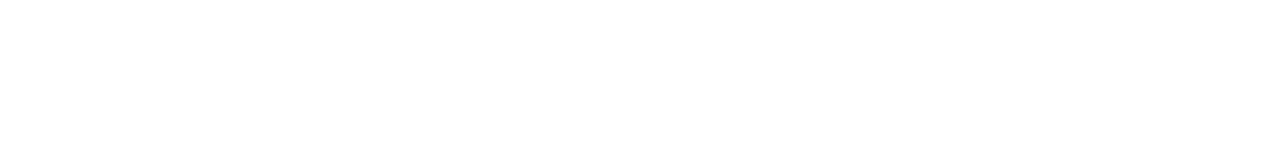
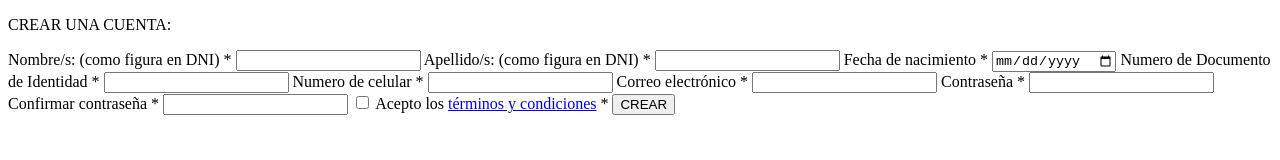
Before and after one commit to roAscurra/Registro, a website: page index.html in a window 1280 px wide. Drawn offline with Linux system fonts and the light colour scheme.

Commit message:
Maquetando formulario y ventana modal

```diff
--- a/index.html
+++ b/index.html
@@ -7,6 +7,56 @@
     <title>Registro</title>
 </head>
 <body>
-
+    <form action="submit" id="form">
+        <p id="title">CREAR UNA CUENTA:</p>
+        <label for="nombre">Nombre/s: (como figura en DNI)
+            <span>*</span>
+        </label>
+        <input type="text" id="nombre">
+        <label for="apellido">Apellido/s: (como figura en DNI)
+            <span>*</span>
+        </label>
+        <input type="text" id="apellido">
+        <label for="cuenta">Fecha de nacimiento
+            <span>*</span>
+        </label>
+        <input type="date" id="nacimiento">
+        <label for="dni">Numero de Documento de Identidad
+            <span>*</span>
+        </label>
+        <input type="text" id="documento">
+        <label for="celular">Numero de celular
+            <span>*</span>
+        </label>
+        <input type="number" id="celular">
+        <label for="email">Correo electrónico
+            <span>*</span>
+        </label>
+        <input type="email" id="email">
+        <label for="contrasena">Contraseña
+            <span>*</span>
+        </label>
+        <input type="password" id="contra">
+        <label for="contrasena">Confirmar contraseña
+            <span>*</span>
+        </label>
+        <input type="password" id="contra2">
+        <input type="checkbox" id="celular">
+        <label for="condiciones">Acepto los
+            <a href="https://sites.google.com/view/pig-production/bases-terminos-y-condiciones" target="_blank">términos y condiciones</a>
+            <span>*</span>
+        </label>
+        <button id="boton" class="btn">CREAR</button>
+    </form>
+    <dialog id="ventana">
+        <button id="cerrarVentana">x</button>
+        <p id="titleVentana">Hemos enviado un email a tu correo electrónico para validarla, por favor corrobora
+            que tu correo electrónico sea el correcto
+        </p>
+        <img src="" id="imagen">
+        <p>Recuerda revisar la casilla de SPAM en caso de que nuestro email se encuentre allí</p>
+    </dialog>
+    <script src="js/app.js"></script>
+    <script type="module" src="./js/datos.js"></script>
 </body>
 </html>
```
